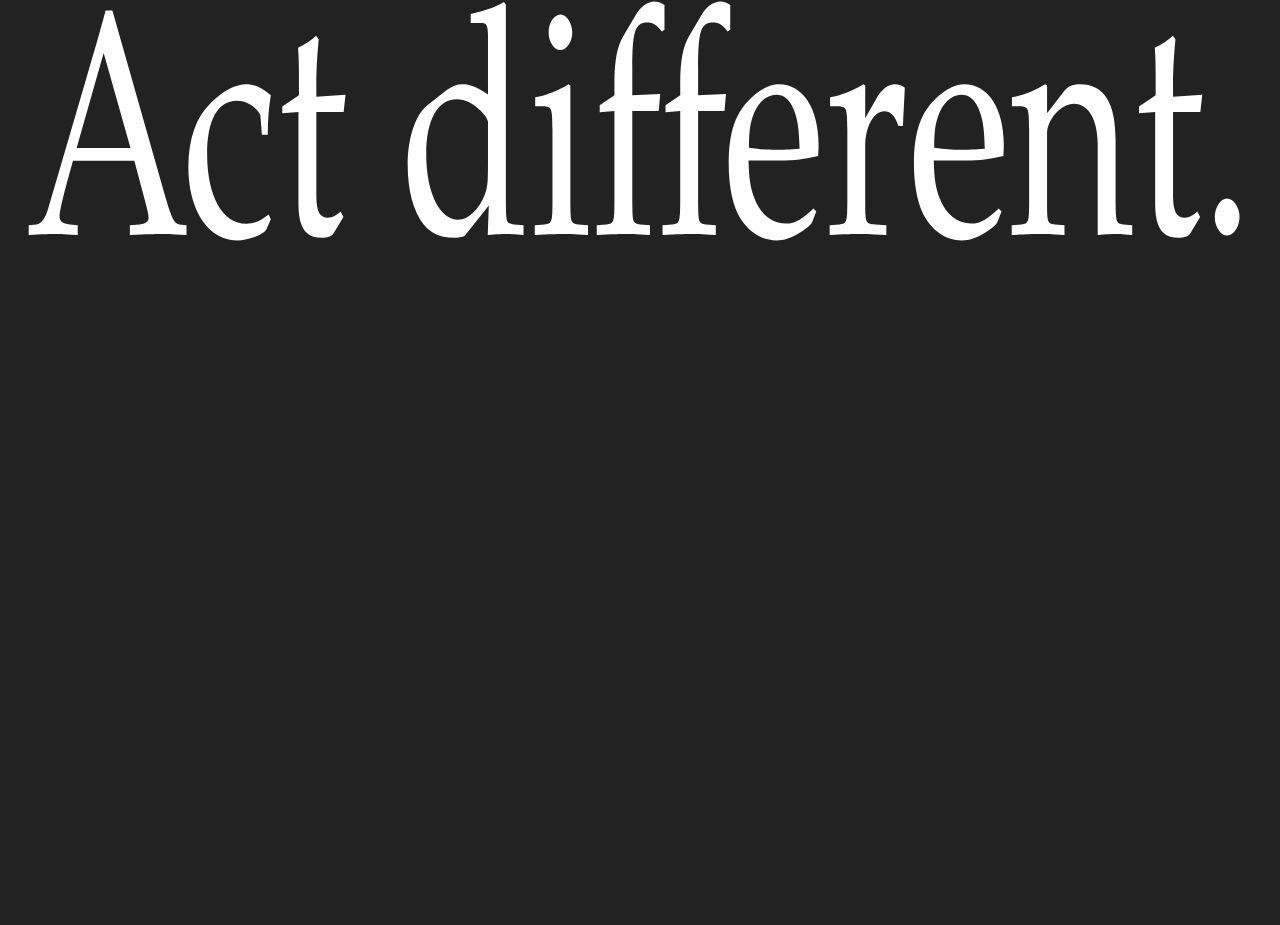
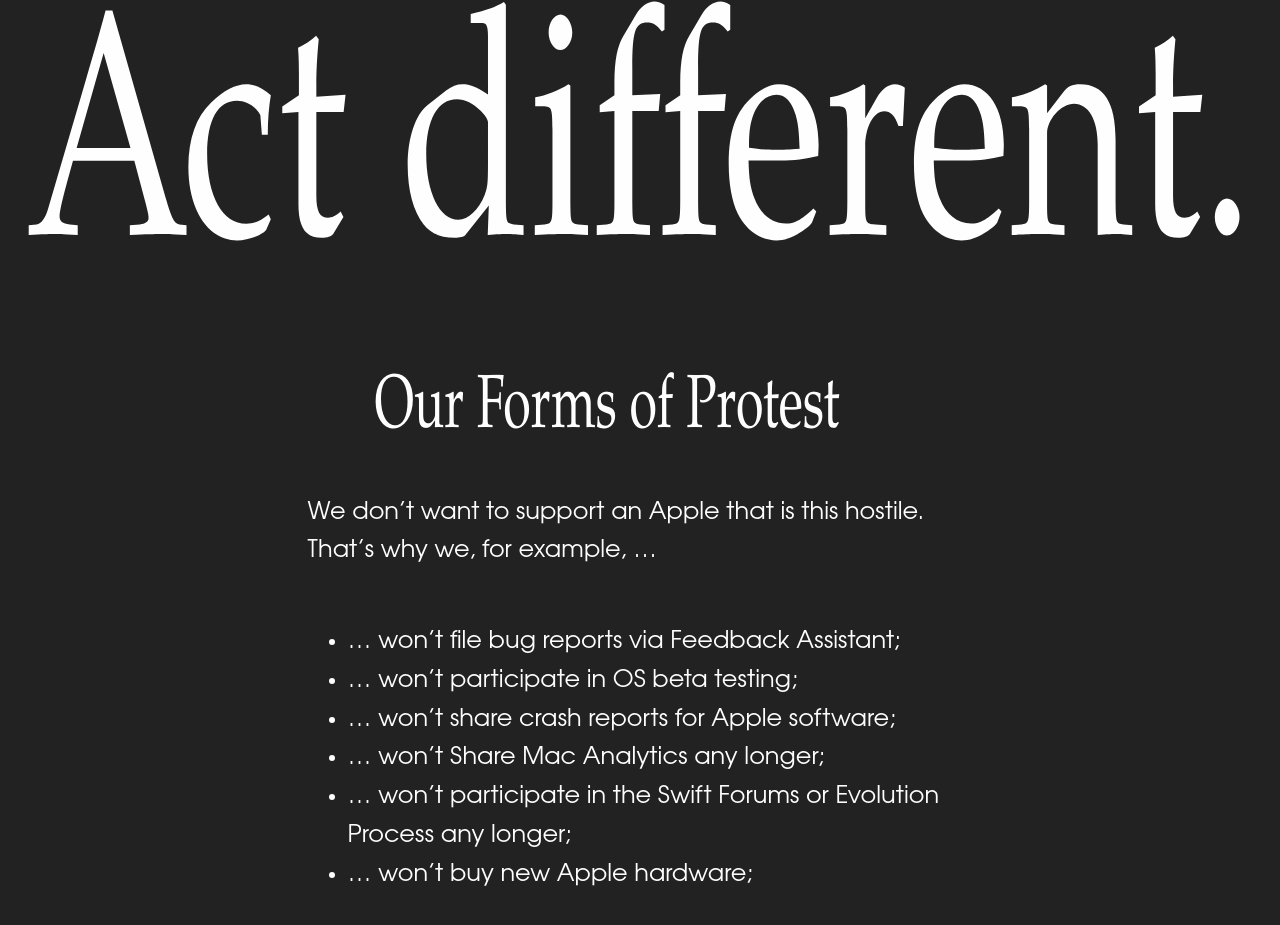
Before and after one commit to ActDifferent/actdifferent.github.io, a plain HTML site: page index.html in a window 1280 px wide. Shown: the part 275-1200 px from the top of the page. Before the commit the page ends 800 px from the top, so only its background shows below. Drawn offline with Linux system fonts and the light colour scheme.

Commit message:
add protest forms based off of Matt and Uli's posts

```diff
--- a/index.html
+++ b/index.html
@@ -59,6 +59,16 @@
         <img src="heart.svg" title="♥" style="max-width: clamp(1rem, 4rem + 10vw, 20rem); max-height: 20vh;">
         <h1>Act&nbsp;different.</h1>
       </hgroup>
+      <h2>Our Forms of&nbsp;Protest</h2>
+      <p>We don’t want to support an Apple that is this hostile. That’s why we, for example, &hellip;</p>
+      <ul>
+        <li>&hellip; won’t file bug reports via Feedback Assistant;</li>
+        <li>&hellip; won’t participate in OS beta testing;</li>
+        <li>&hellip; won’t share crash reports for Apple software;</li>
+        <li>&hellip; won’t Share Mac Analytics any longer;</li>
+        <li>&hellip; won’t participate in the Swift Forums or Evolution Process any longer;</li>
+        <li>&hellip; won’t buy new Apple hardware;</li>
+      </ul>
     </main>
   </body>
 </html>
```
